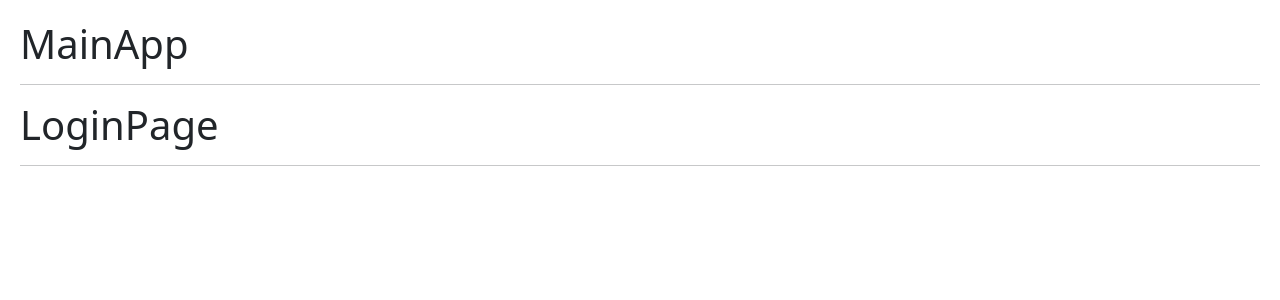
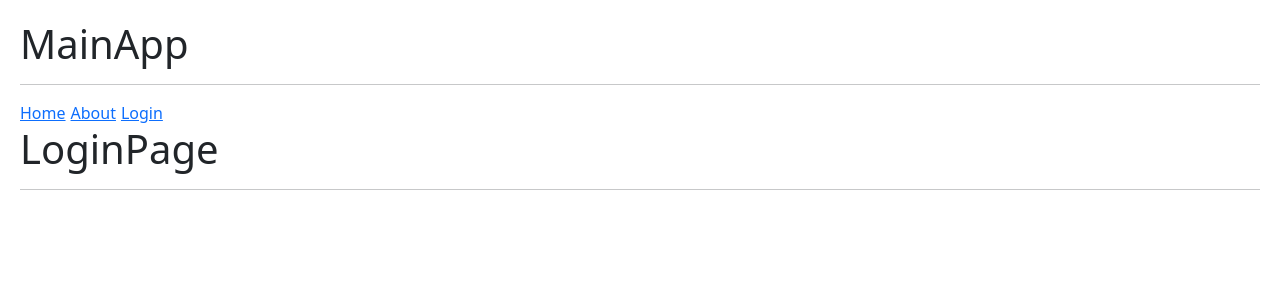
Before and after one commit to alexelizaga/05-react-hooks-vite, a React (Vite) app: page /login in a window 1280 px wide. Shown: the top 300 px of the page. Built offline with nearby package versions, Linux system fonts and the light colour scheme.

Commit message:
157. Link

```diff
--- a/src/09-useContext/MainApp.tsx
+++ b/src/09-useContext/MainApp.tsx
@@ -3,12 +3,15 @@
 
 import { HomePage } from './HomePage';
 import { LoginPage } from './LoginPage';
+import { Navbar } from './Navbar';
 
 export const MainApp = () => {
   return (
     <>
         <h1>MainApp</h1>
         <hr />
+
+        <Navbar />
 
         <Routes>
             <Route path='/' element={ <HomePage /> } />
--- /dev/null
+++ b/src/09-useContext/Navbar.tsx
@@ -0,0 +1,11 @@
+import { Link } from 'react-router-dom';
+
+export const Navbar = () => {
+  return (
+    <>
+        <Link to="/">Home</Link>
+        <Link to="/about">About</Link>
+        <Link to="/login">Login</Link>
+    </>
+  )
+}
--- a/src/index.css
+++ b/src/index.css
@@ -5,3 +5,7 @@
 button {
   margin-left: 10px;
 }
+
+a {
+  margin-right: 5px;
+}
```
Also changed, not shown: 1 other file (tests, documents, lock files or other folders).
